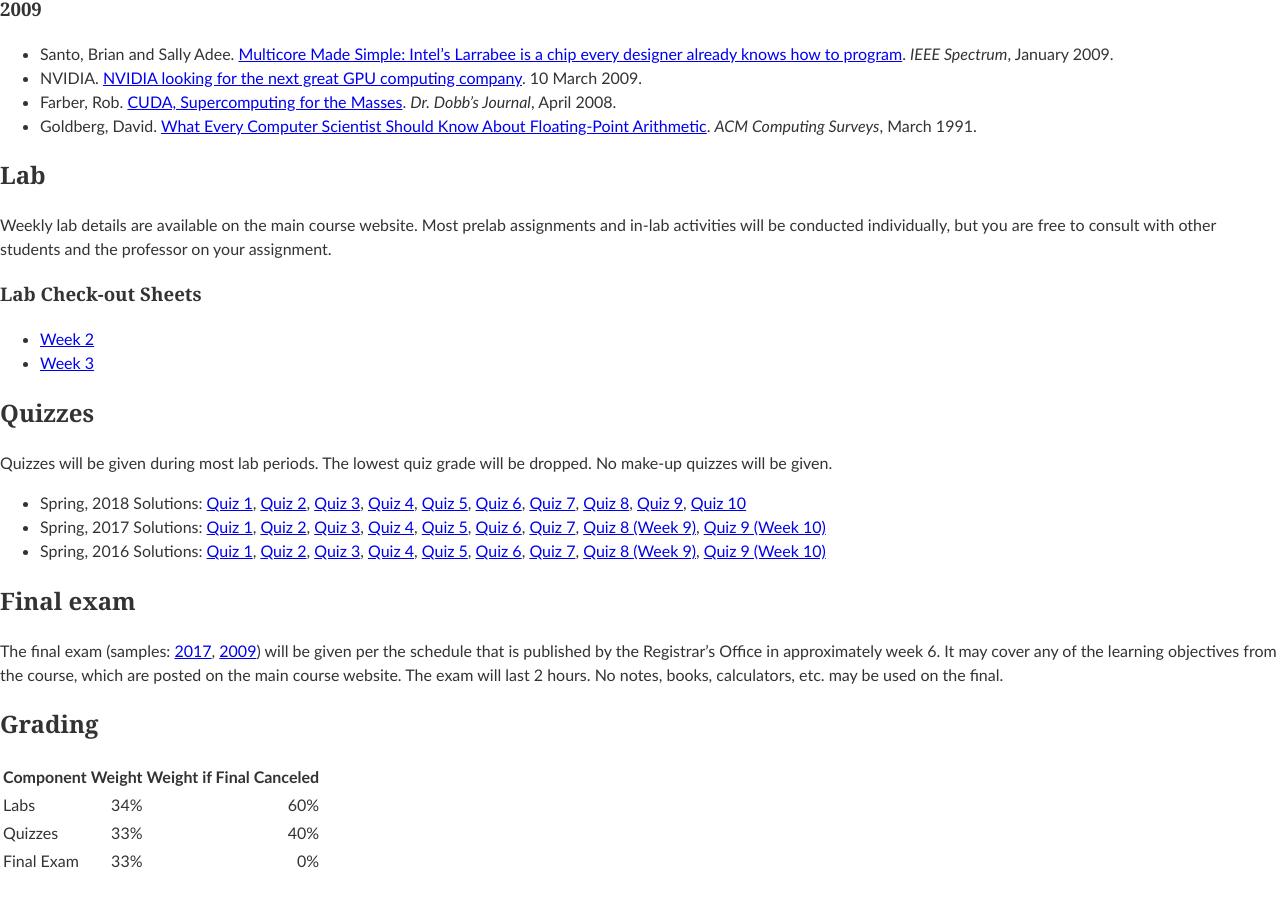
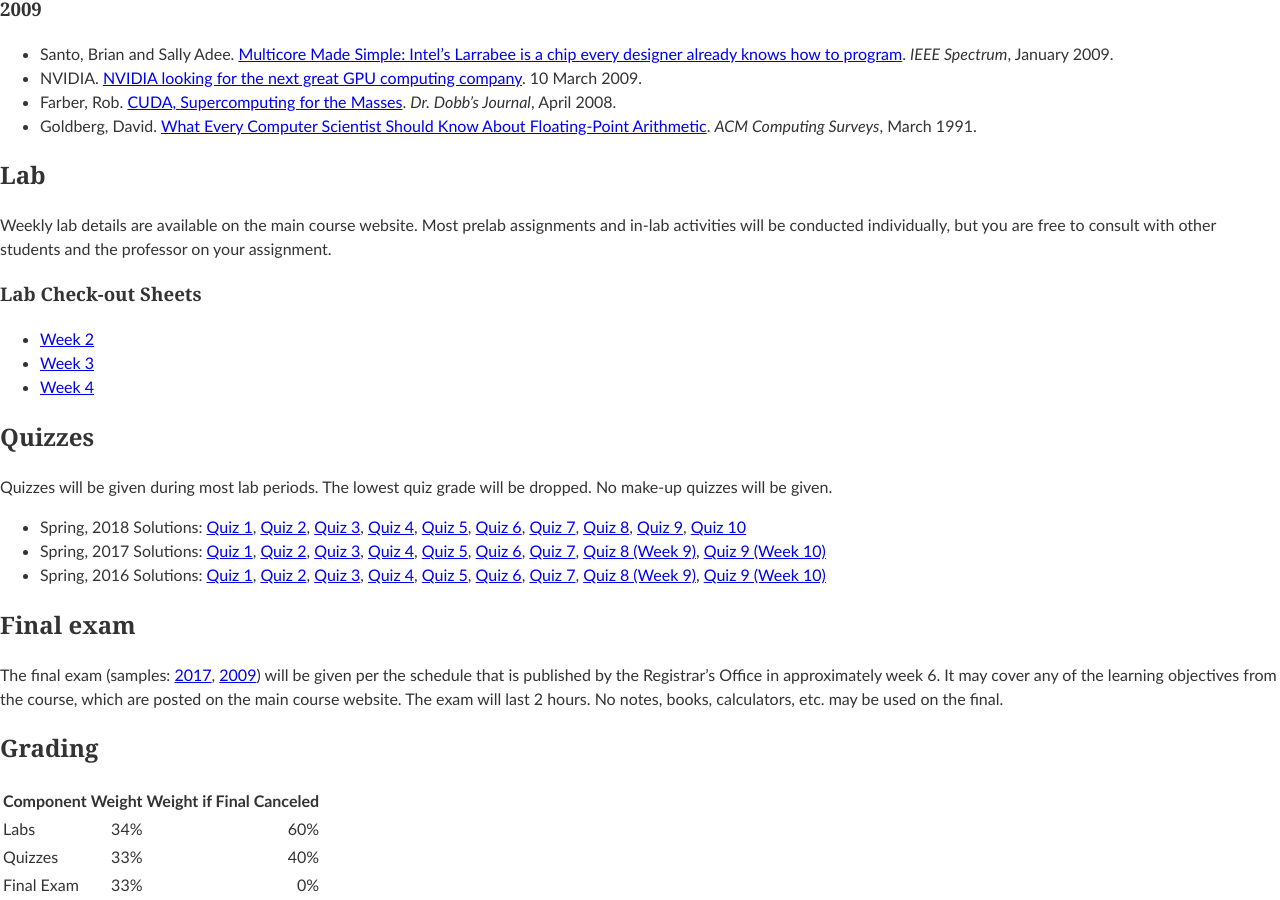
Before and after one commit to edurant/edurant.github.io, a Jekyll site: the page built from courses/ce1921/index.md, in a window 1280 px wide and 900 px high, scrolled down 1837 px. Built offline with Jekyll 4.4.1, drawn with Linux system fonts in a browser that asks for light colours; before the commit the page ends 2713 px from its top, so only the background shows below that.

Commit message:
ce1921 lab checkout: +w4; w3 minor corrections

```diff
--- a/courses/ce1921/index.md
+++ b/courses/ce1921/index.md
@@ -129,6 +129,7 @@ Most prelab assignments and in-lab activities will be conducted individually, bu
 ### Lab Check-out Sheets
 * [Week 2](lw2-s20-checklist.pdf)
 * [Week 3](lw3-s20-checklist.pdf)
+* [Week 4](lw4-s20-checklist.pdf)
 
 ## Quizzes
 Quizzes will be given during most lab periods. The lowest
```
Also changed, not shown: 2 other files.
